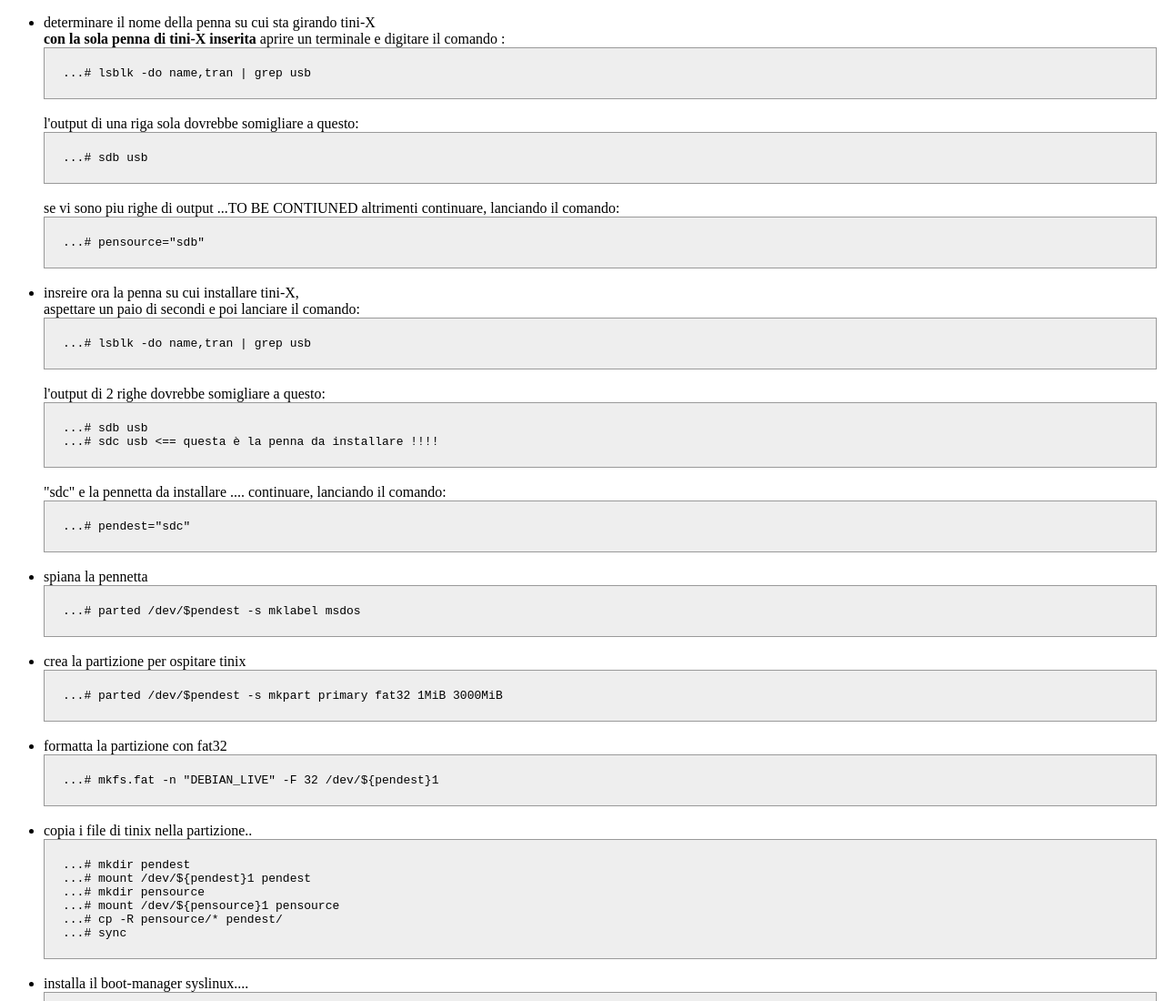
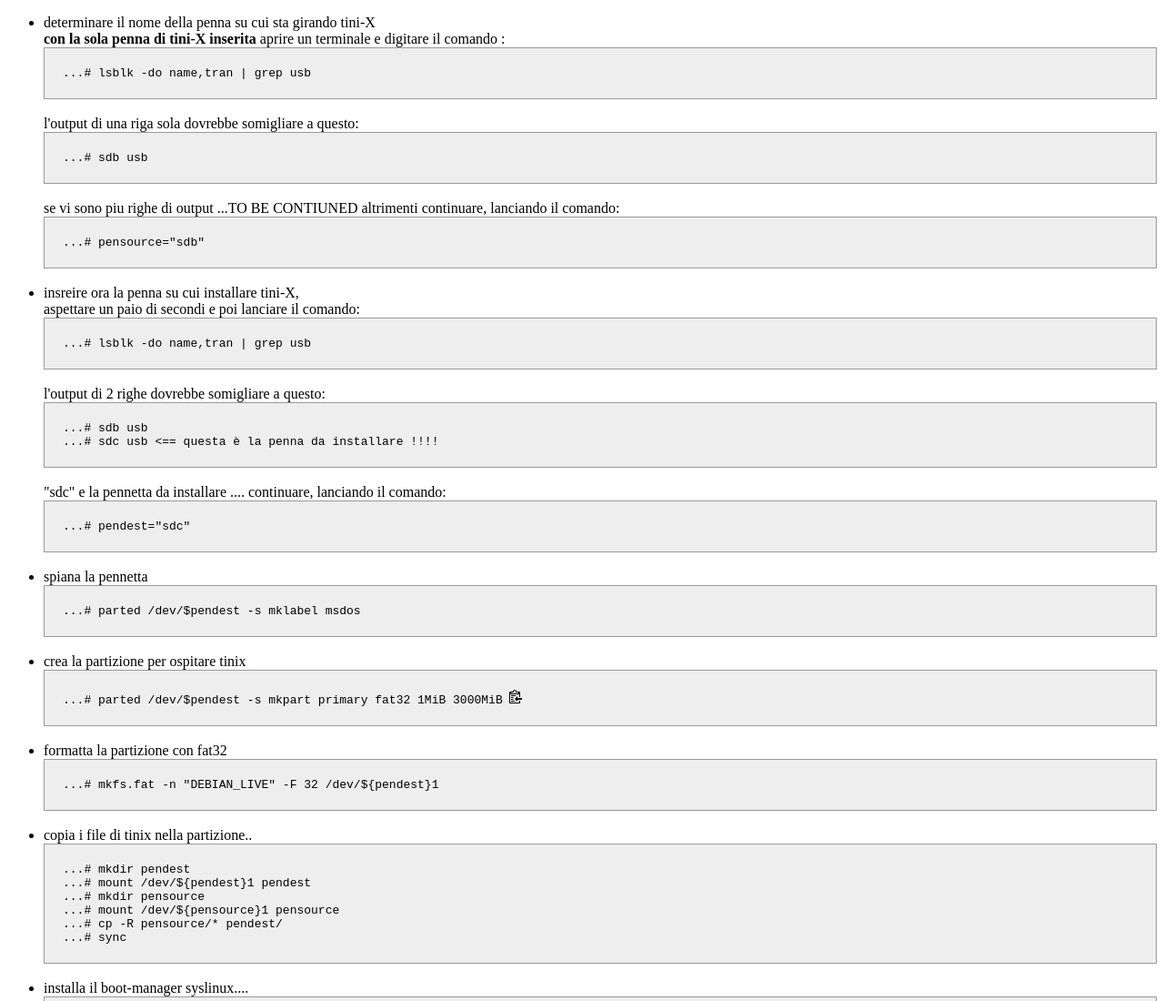
Before and after one commit to pablitocalvo/pablitocalvo.github.io_OLD, a plain HTML site: page tinix/index.html in a window 1280 px wide. Shown: the top 1100 px of the page at 91% size. Drawn offline with Linux system fonts and the light colour scheme.

Commit message:
inserita bozza cp to clip

```diff
--- a/tinix/index.html
+++ b/tinix/index.html
@@ -12,7 +12,23 @@ code {
 
 
 </style>
+<script>
+ function copia( stringa ){
+	 alert ( stringa);
+	 const el = document.createElement('textarea');
+  el.value = stringa;
+  el.setAttribute('readonly', '');
+  el.style.position = 'absolute';
+  el.style.left = '-9999px';
+  document.body.appendChild(el);
+  el.select();
+  document.execCommand('copy');
+  document.body.removeChild(el);
 
+	 }
+
+
+</script>
 </head>
 <html>
 
@@ -88,6 +104,7 @@ continuare, lanciando il comando:
  <br>
 	<code>
    ...#  parted /dev/$pendest -s mkpart primary fat32 1MiB 3000MiB
+   <svg onclick="copia( 'parted /dev/$pendest -s mkpart primary fat32 1MiB 3000MiB')" viewBox="0 0 14 16" version="1.1" width="14" height="16" aria-hidden="true"><path fill-rule="evenodd" d="M2 13h4v1H2v-1zm5-6H2v1h5V7zm2 3V8l-3 3 3 3v-2h5v-2H9zM4.5 9H2v1h2.5V9zM2 12h2.5v-1H2v1zm9 1h1v2c-.02.28-.11.52-.3.7-.19.18-.42.28-.7.3H1c-.55 0-1-.45-1-1V4c0-.55.45-1 1-1h3c0-1.11.89-2 2-2 1.11 0 2 .89 2 2h3c.55 0 1 .45 1 1v5h-1V6H1v9h10v-2zM2 5h8c0-.55-.45-1-1-1H8c-.55 0-1-.45-1-1s-.45-1-1-1-1 .45-1 1-.45 1-1 1H3c-.55 0-1 .45-1 1z"></path></svg>
 
 </code>
 <br>
```
